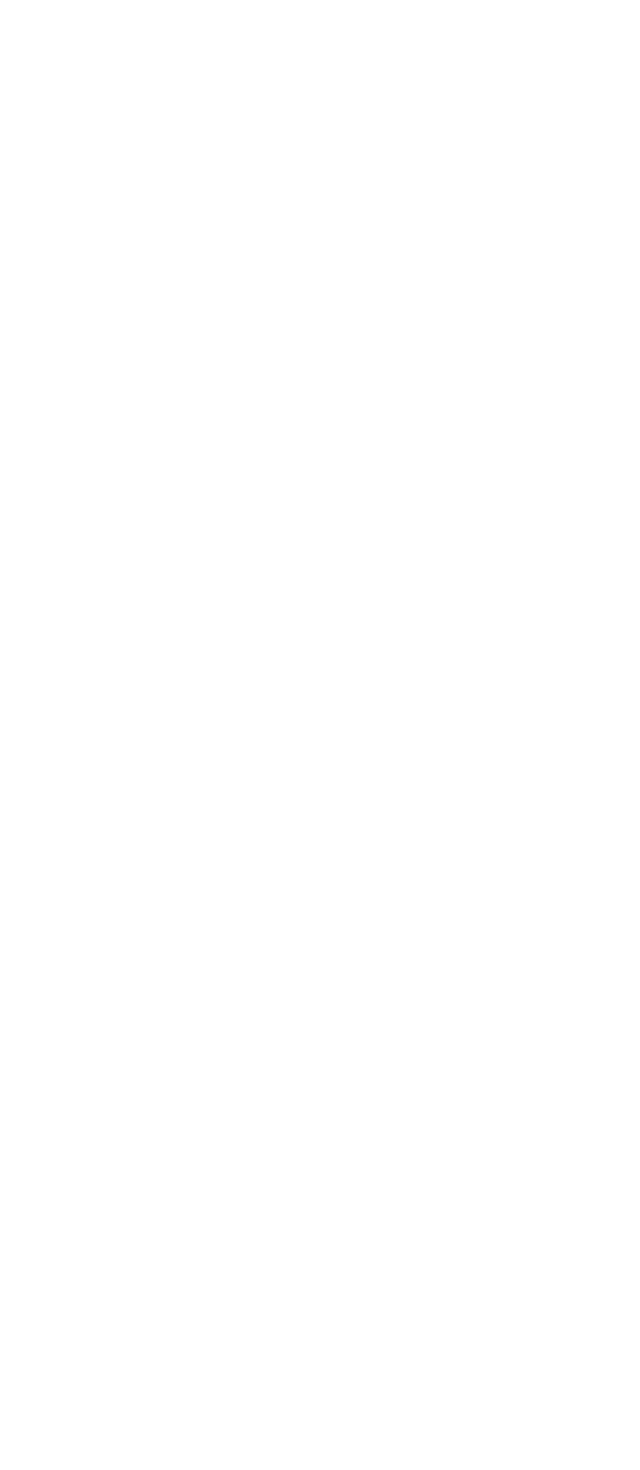
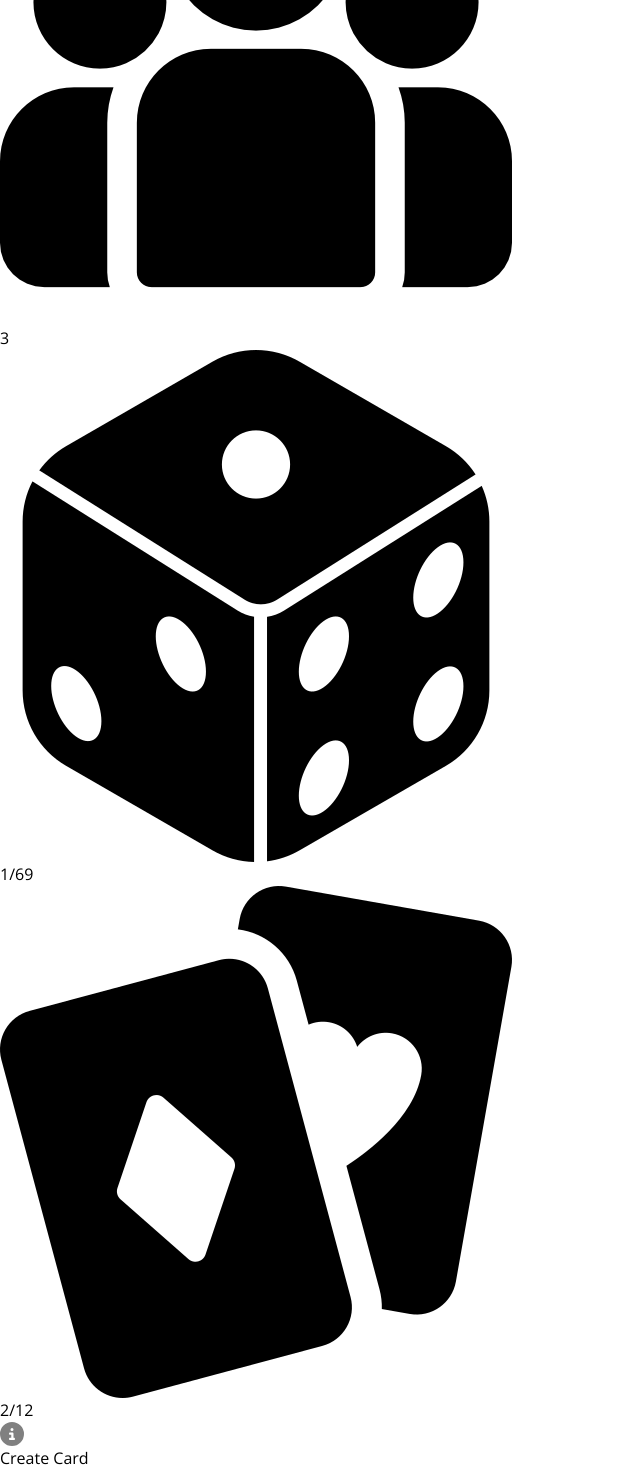
Before and after one commit to mineamihai2001/game-night-client, a React (Vite) app: page /groups in a window 1280 px wide. Shown: the part 778-2248 px from the top of the page, without its empty margins (0-640 px from the left). Before the commit the page ends 800 px from the top, so only its background shows below. Built offline with nearby package versions, Linux system fonts and the light colour scheme.

Commit message:
group page list done

```diff
--- /dev/null
+++ b/src/data/groups.ts
@@ -0,0 +1,37 @@
+export const groups: Array<IGroup> = [
+    {
+        // group 0
+        members: [
+            {
+                username: "username1",
+            },
+            {
+                username: "username2",
+            },
+            {
+                username: "username3",
+            },
+        ],
+        nights: [
+            {
+                location: {
+                    type: "physical",
+                    address: "IASI, iasi RO",
+                },
+                games: [
+                    {
+                        name: "Catan",
+                    },
+                ],
+            },
+        ],
+        games: [
+            {
+                name: "Catan",
+            },
+            {
+                name: "test game 123",
+            },
+        ],
+    },
+];
--- /dev/null
+++ b/src/features/groups/Group.tsx
@@ -0,0 +1,37 @@
+import { FontAwesomeIcon } from "@fortawesome/react-fontawesome";
+import { Card } from "../../components";
+import { faCircleInfo } from "@fortawesome/free-solid-svg-icons";
+
+export const Group = (props: Props.IGroupProps) => {
+    const { key, color, details } = props;
+
+    return (
+        <>
+            <Card
+                key={key}
+                extraClassName="text-4xl font-extrabold flex items-center\
+           justify-between px-5 mx-20 py-10 my-5"
+                color={color}
+            >
+                <div className={`${color.text} items-center flex`}>Lorem</div>
+                <div className="flex items-center">
+                    <img src="src\assets\images\group.png" alt="groupLogo" className="h-8" />
+                    <span>{details.members.length}</span>
+                </div>
+                <div className="flex items-center">
+                    <img src="src\assets\images\dice.png" alt="groupLogo" className="h-8" />
+                    <span>{details.nights.length}/69</span>
+                </div>
+                <div className="flex items-center">
+                    <img src="src\assets\images\poker-cards.png" alt="groupLogo" className="h-8" />
+                    <span>{details.games.length}/12</span>
+                </div>
+                <div className="scale-75">
+                    <span>
+                        <FontAwesomeIcon color="gray" size="xl" icon={faCircleInfo} />
+                    </span>
+                </div>
+            </Card>
+        </>
+    );
+};
--- a/src/features/index.ts
+++ b/src/features/index.ts
@@ -1 +1,2 @@
 export * from "./navbar/Navbar";
+export * from "./groups/Group";
--- a/src/pages/Groups.tsx
+++ b/src/pages/Groups.tsx
@@ -3,56 +3,21 @@ import { Card } from "../components";
 import { Color } from "../modules";
 import { FontAwesomeIcon } from "@fortawesome/react-fontawesome";
 import { faCircleInfo } from "@fortawesome/free-solid-svg-icons";
+import { Group } from "../features";
+import { groups as groupsData } from "../data/groups";
 
 export const Groups = () => {
-  const [colors, setColors] = useState([new Color().color]);
-  const [numCards, setNumCards] = useState(0);
+    const [groups, setGroups] = useState<Array<IGroup>>(groupsData);
 
     const createCard = () => {
-    setNumCards(numCards + 1);
-    setColors([...colors, new Color().color]);
+        const newGroup = groupsData[0]; // Get from FORM => send to database
+        setGroups([...groups, newGroup]);
     };
 
     return (
         <div className="p-10">
-      {Array(numCards).fill(0).map((_, index) => (
-        <Card
-          key={index}
-          extraClassName="text-4xl font-extrabold flex items-center\
-           justify-between px-5 mx-20 py-10 my-5"
-          color={colors[index]}
-        >
-          <div className={`${colors[index].text} items-center flex`}>Lorem</div>
-          <div className="flex items-center">
-            <img
-              src="src\assets\images\group.png"
-              alt="groupLogo"
-              className="h-8"
-            />
-            <span>7</span>
-          </div>
-          <div className="flex items-center">
-            <img
-              src="src\assets\images\dice.png"
-              alt="groupLogo"
-              className="h-8"
-            />
-            <span>28</span>
-          </div>
-          <div className="flex items-center">
-            <img
-              src="src\assets\images\poker-cards.png"
-              alt="groupLogo"
-              className="h-8"
-            />
-            <span>5/12</span>
-          </div>
-          <div className="scale-75">
-            <span>
-              <FontAwesomeIcon color="gray" size="xl" icon={faCircleInfo} />
-            </span>
-          </div>
-        </Card>
+            {groups.map((group, index) => (
+                <Group key={index} color={new Color().color} details={{ ...group }} />
             ))}
 
             <button onClick={createCard}>Create Card</button>
```
Also changed, not shown: src/types.d.ts (+7 -8 lines). Lines whose indentation alone changed are shown as unchanged.
